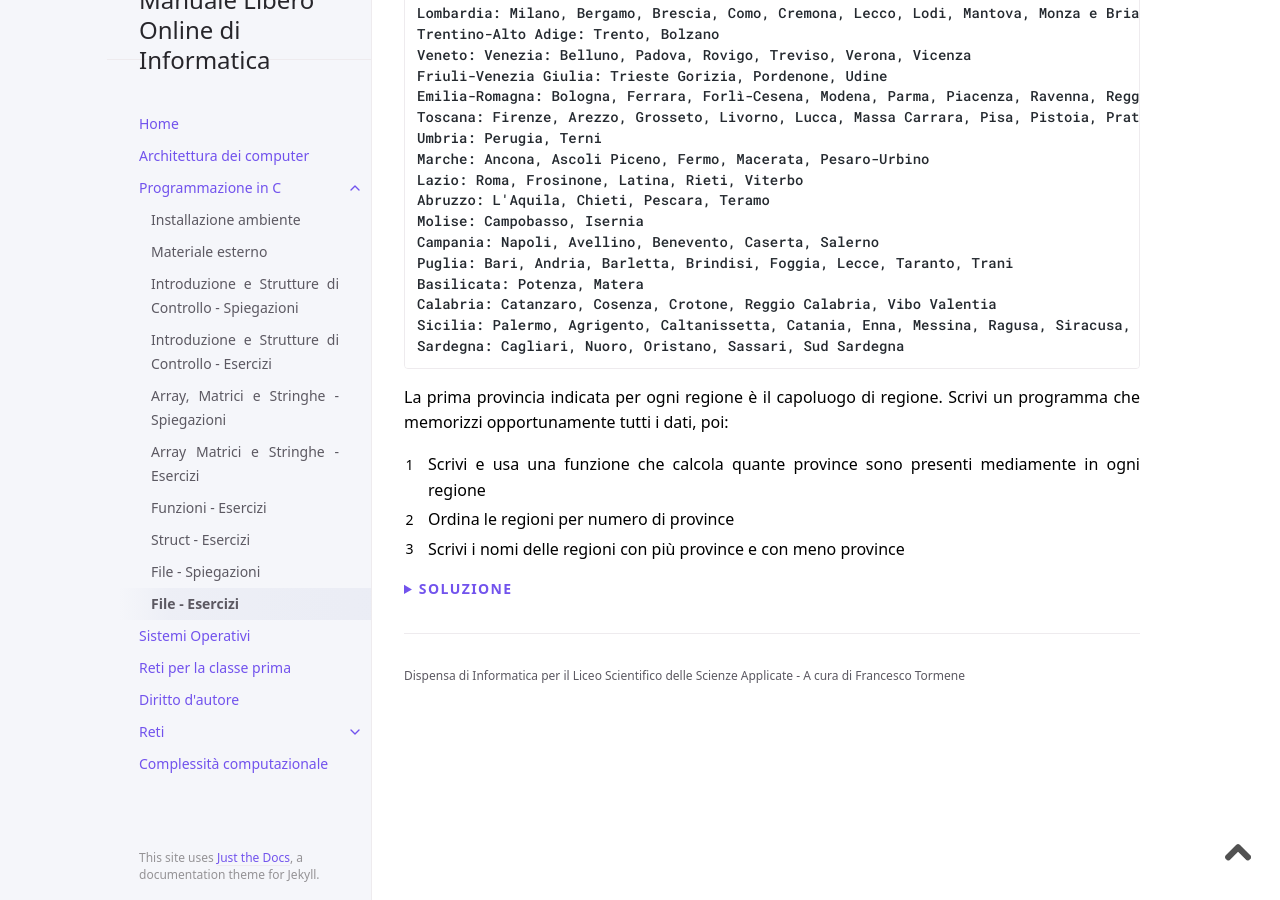
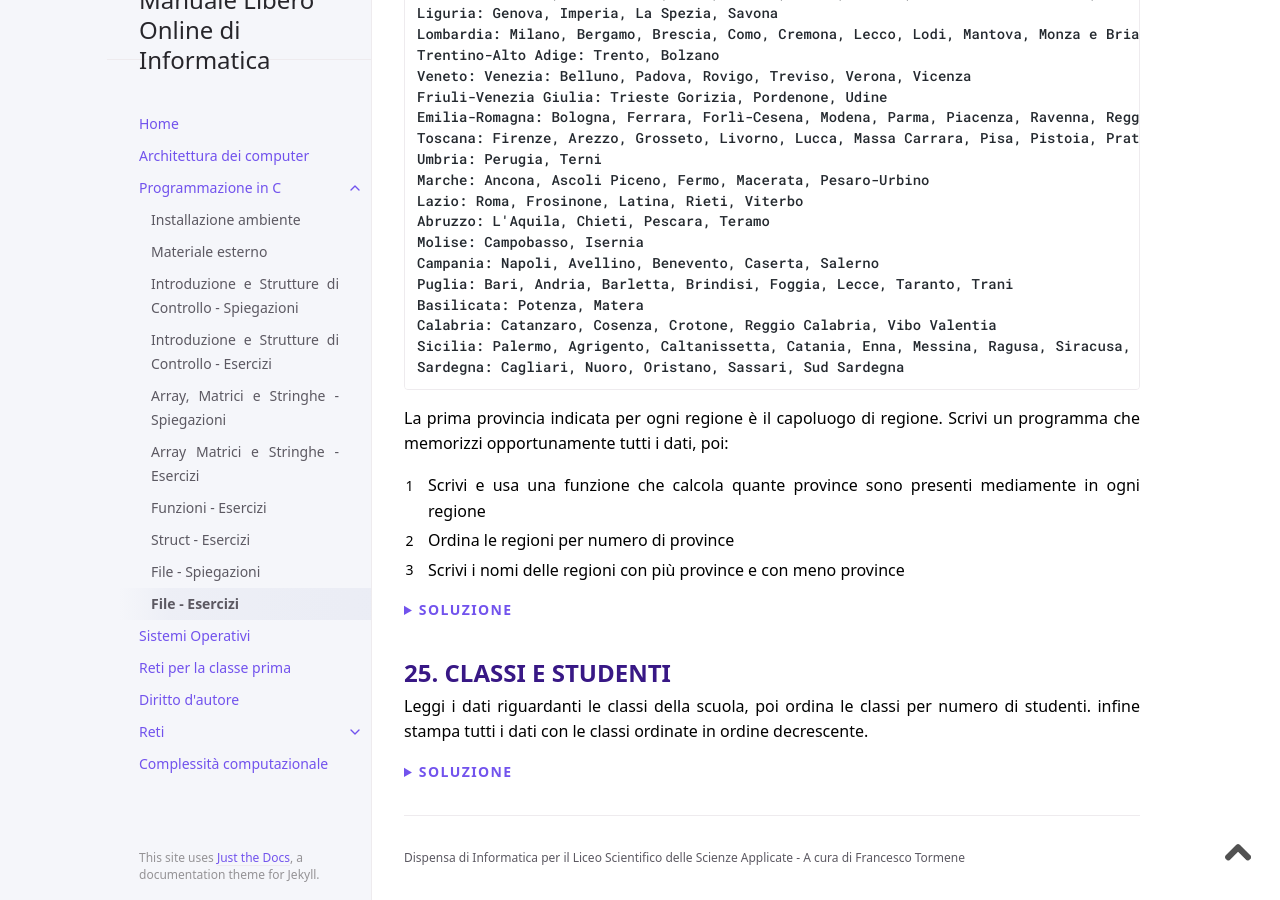
Before and after one commit to 4chi11e/manuale-libero-online-di-informatica, a Jekyll site: the page built from docs/C/12 - file - esercizi.md, in a window 1280 px wide and 900 px high, scrolled down 12192 px. Built offline with Jekyll 4.4.1, drawn with Linux system fonts in a browser that asks for light colours.

Commit message:
nuovo esercizio sui files

````diff
--- a/docs/C/12 - file - esercizi.md
+++ b/docs/C/12 - file - esercizi.md
@@ -2131,6 +2131,97 @@ int main() {
 </details>
 
 
+### Classi e studenti
+{: .numerato_da_h3}
+
+Leggi i dati riguardanti le classi della scuola, poi ordina le classi per
+numero di studenti. infine stampa tutti i dati con le classi ordinate in
+ordine decrescente.
+
+
+<details markdown="block">
+  <summary class="soluzione-toggler">
+    Soluzione
+  </summary>
+  {: .text-delta }
+
+```c
+#include <stdio.h>
+#include <stdlib.h>
+#include <string.h>
+
+#define N 100
+#define M 50
+#define K 5
+#define Q 1000
+
+typedef struct {
+    char nome[K];
+    char studenti[M][M];
+    int n;
+} Classe;
+
+int confronto(const void *a, const void *b) {
+    Classe *x = (Classe *)a;
+    Classe *y = (Classe *)b;
+    return y->n - x->n;
+}
+
+int main() {
+    FILE *fp;
+    int i, j, n;
+    Classe classi[N];
+    char riga[Q];
+    char *token;
+
+    // apro il file
+    fp = fopen("25.txt", "r");
+    if (fp == NULL) {
+        printf("Errore nell'apertura del file.\n");
+        return 1;
+    }
+
+    // leggo dal file
+    for (i = 0; i < N && !feof(fp); i++) {
+        fgets(riga, Q, fp);
+        token = strtok(riga, " ");
+        strcpy(classi[i].nome, token);
+
+        token = strtok(NULL, ",");
+        for (j = 0; token != NULL && j < M; j++) {
+            strcpy(classi[i].studenti[j], token);
+            token = strtok(NULL, ",");
+        }
+        classi[i].n = j;
+        printf("[%s]\n", riga);
+    }
+    n = i;
+    fclose(fp);
+    // fine lettura
+
+    // stampo i dati letti
+    for (i = 0; i < n; i++) {
+        printf("%s:\n", classi[i].nome);
+        for (j = 0; j < classi[i].n; j++) {
+            printf(" - %s\n", classi[i].studenti[j]);
+        }
+    }
+
+    qsort(classi, n, sizeof(Classe), confronto);
+
+    // stampo le classi ordinate per numero studenti
+    printf("\n\nClassi ordinate per numero di studenti.\n");
+    for (i = 0; i < n; i++) {
+        printf("%s:\n", classi[i].nome);
+        for (j = 0; j < classi[i].n; j++) {
+            printf(" - %s\n", classi[i].studenti[j]);
+        }
+    }
+}
+```
+
+</details>
+
 
 
 
````
